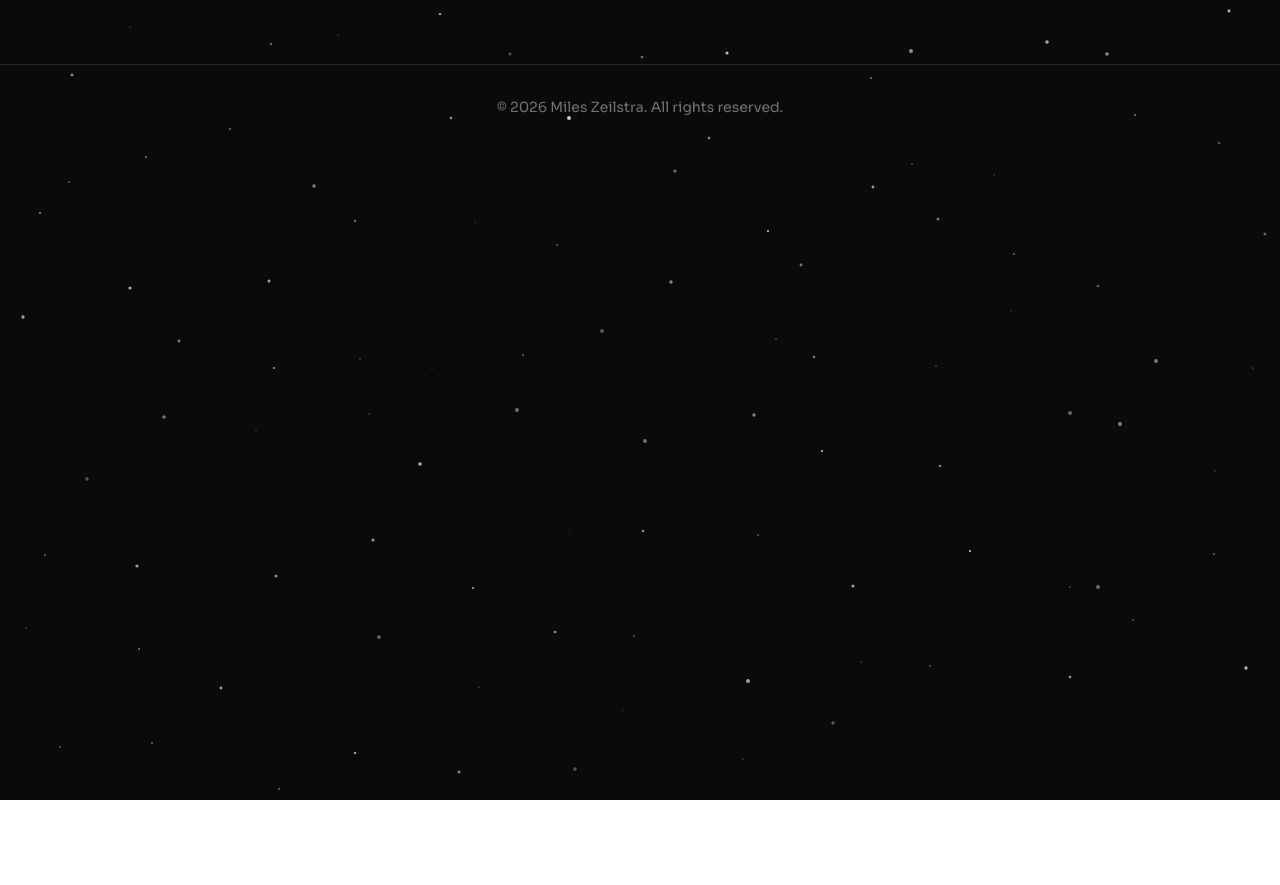
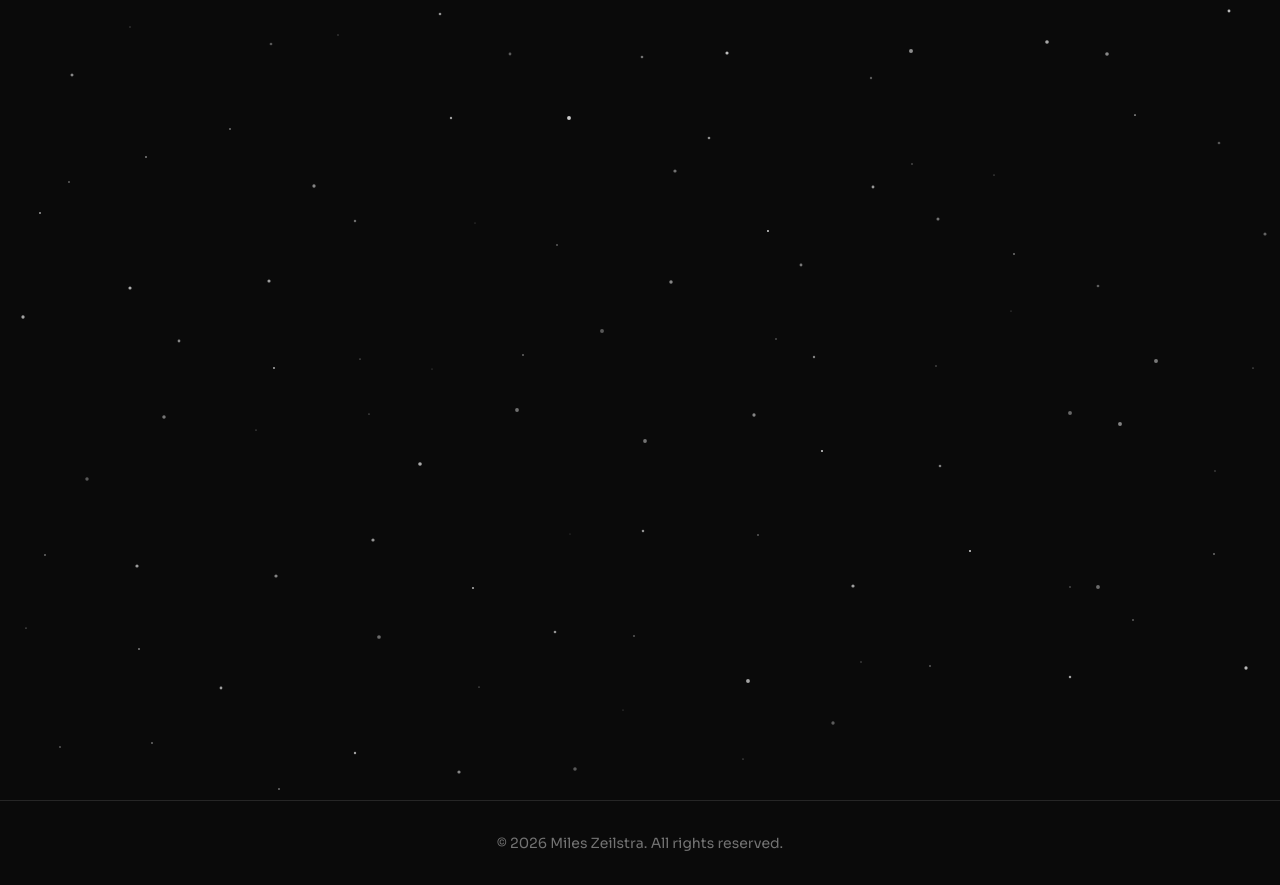
Before and after one commit to AirMile/portfolio, a React (Vite) app: page /projects/getcooked in a window 1280 px wide. Before the commit the page ends 800 px from the top, so only its background shows below. Built offline with nearby package versions, Linux system fonts and the light colour scheme.

Commit message:
fix: remove snap points on project detail and prevent footer flash on load

```diff
--- a/src/App.tsx
+++ b/src/App.tsx
@@ -141,7 +141,7 @@
       <LenisProvider>
         <div className="min-h-screen bg-neutral-950 text-white">
           <Starfield />
-          <main className="relative z-10 overflow-x-hidden pt-16">
+          <main className="relative z-10 min-h-screen overflow-x-hidden pt-16">
             <Suspense fallback={<div className="min-h-screen" />}>
               <AnimatedRoutes />
             </Suspense>
--- a/src/components/providers/LenisProvider.tsx
+++ b/src/components/providers/LenisProvider.tsx
@@ -98,8 +98,9 @@
     // No snap on mobile
     if (window.innerWidth < MOBILE_BREAKPOINT) return
 
-    // Only add snap points on homepage (check if first snappable section exists)
-    if (!document.getElementById(SECTIONS[1])) return
+    // Only add snap points on homepage (locale-only path like /en or /nl)
+    const pathSegments = location.pathname.split('/').filter(Boolean)
+    if (pathSegments.length > 1) return
 
     // Hero → About (viewport height)
     snapRemoversRef.current.push(snap.add(window.innerHeight))
@@ -115,6 +116,10 @@
 
   // Initialize snap points when route changes (including first load)
   useEffect(() => {
+    // Immediately clear snap points on route change
+    snapRemoversRef.current.forEach((remove) => remove())
+    snapRemoversRef.current = []
+
     // Delay to ensure DOM is ready after lazy-loaded pages render
     const timer = setTimeout(updateSnapPoints, 500)
     return () => clearTimeout(timer)
```
